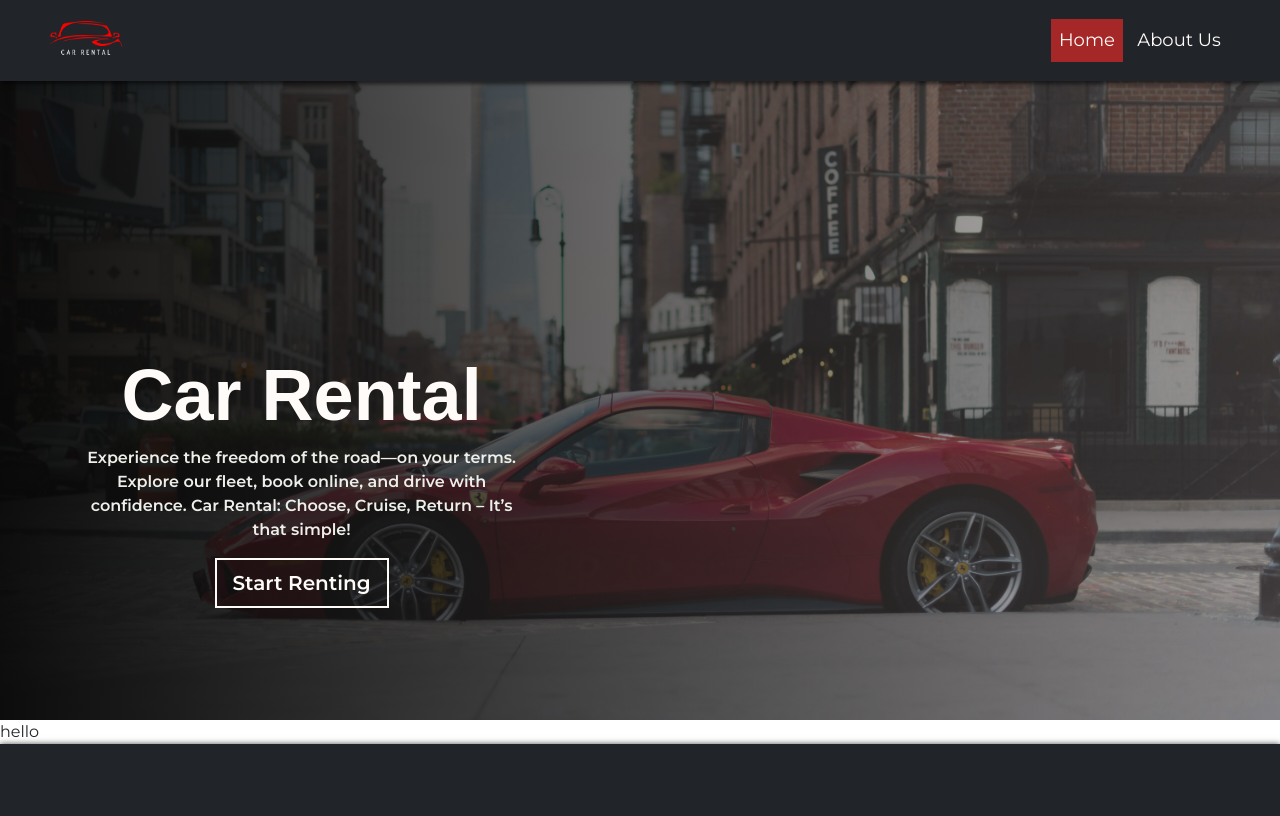
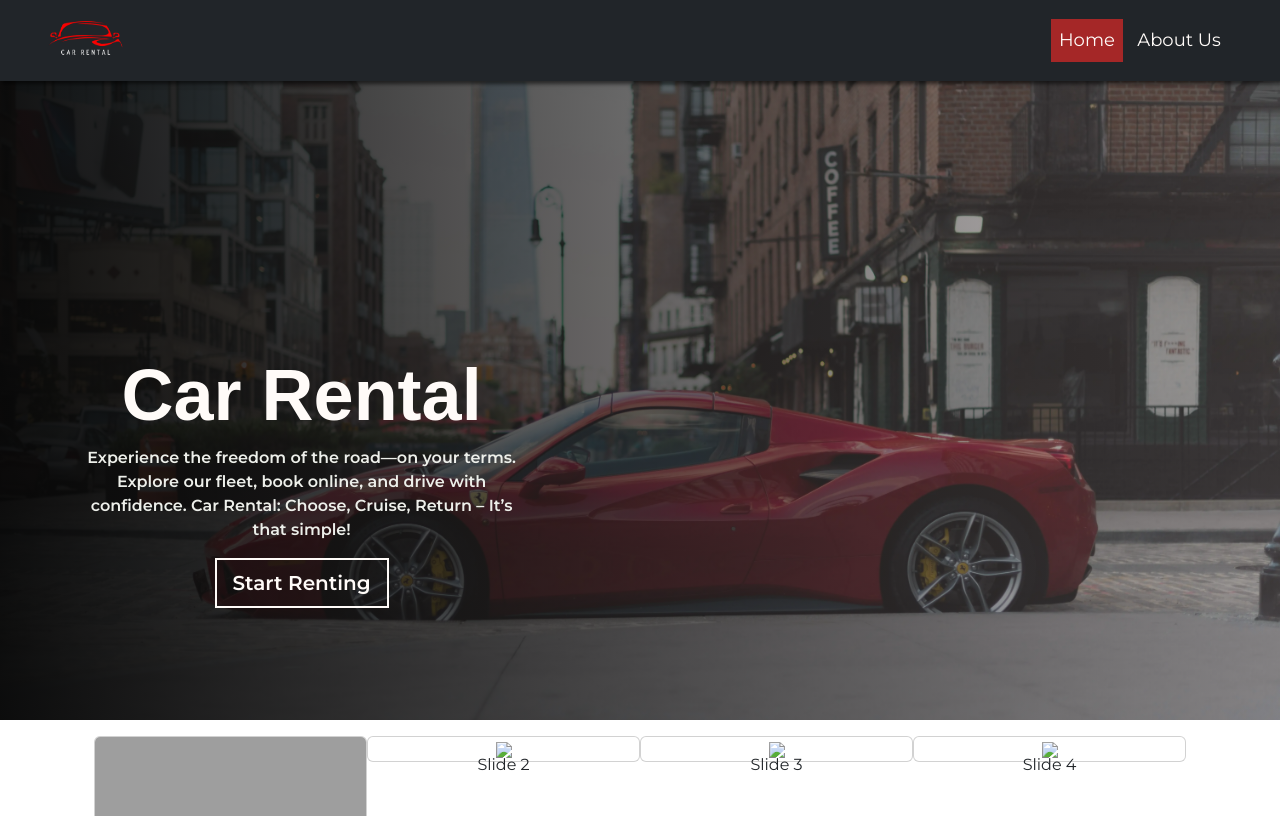
Before and after one commit to HouriaNouhKhanjar/car-rental, a Django app: page / in a window 1280 px wide. Shown: the top 816 px of the page. Run offline with Django 4.2, Linux system fonts and the light colour scheme; some libraries are stand-ins or nearby versions; some web fonts are replaced; grey boxes are pictures that could not be loaded.

Commit message:
push after creating user story template

```diff
--- a/static/css/style.css
+++ b/static/css/style.css
@@ -148,6 +148,40 @@ footer {
     -webkit-filter: grayscale(100%) brightness(88%) contrast(120%);
 }
 
+/* Carousel */
+@media (max-width: 767px) {
+    .carousel-inner .carousel-item > div {
+        display: none;
+    }
+    .carousel-inner .carousel-item > div:first-child {
+        display: block;
+    }
+}
+
+.carousel-inner .carousel-item.active,
+.carousel-inner .carousel-item-next,
+.carousel-inner .carousel-item-prev {
+    display: flex;
+}
+
+/* medium and up screens */
+@media (min-width: 768px) {
+
+    .carousel-inner .carousel-item-end.active,
+    .carousel-inner .carousel-item-next {
+        transform: translateX(25%);
+    }
+
+    .carousel-inner .carousel-item-start.active,
+    .carousel-inner .carousel-item-prev {
+        transform: translateX(-25%);
+    }
+}
+
+.carousel-inner .carousel-item-end,
+.carousel-inner .carousel-item-start {
+    transform: translateX(0);
+}
 
 /* Brekpoint */
 /* Small devices (portrait tablets and large phones, 600px and up) */
--- /dev/null
+++ b/static/js/carousel.js
@@ -0,0 +1,15 @@
+let items = document.querySelectorAll('.carousel .carousel-item')
+
+		items.forEach((el) => {
+			const minPerSlide = 4
+			let next = el.nextElementSibling
+			for (var i=1; i<minPerSlide; i++) {
+				if (!next) {
+            // wrap carousel by using first child
+            next = items[0]
+        }
+        let cloneChild = next.cloneNode(true)
+        el.appendChild(cloneChild.children[0])
+        next = next.nextElementSibling
+    }
+})
--- a/templates/base.html
+++ b/templates/base.html
@@ -34,8 +34,7 @@
 <body class="d-flex flex-column min-vh-100">
 
     <!-- Navbar -->
-    <nav class="navbar navbar-expand-lg bg-dark position-fixed top-0 w-100"
-        data-bs-theme="dark" id="navbar">
+    <nav class="navbar navbar-expand-lg bg-dark position-fixed top-0 w-100" data-bs-theme="dark" id="navbar">
         <div class="container-fluid">
             <a class="navbar-brand" href="#" aria-label="Car Rental logo (load home page on click)">
                 <img src="{% static 'images/logo.png' %}" alt="Car Rental logo" width="75" height="55"
@@ -66,10 +65,12 @@
                 <div class="hero-container text-center">
                     <div class="hero-content animation-element">
                         <h1 class="display-2 fw-bolder animate__animated animate__lightSpeedInLeft">Car Rental</h1>
-                        <p class="lead animate__animated animate__lightSpeedInLeft">Experience the freedom of the road—on your terms.
+                        <p class="lead animate__animated animate__lightSpeedInLeft">Experience the freedom of the
+                            road—on your terms.
                             Explore our fleet, book online, and drive with confidence.
                             Car Rental: Choose, Cruise, Return – It’s that simple!</p>
-                        <a href="#cars-list" aria-label="go to car list" class="btn btn-lg action-button animate__bounceIn">Start
+                        <a href="#cars-list" aria-label="go to car list"
+                            class="btn btn-lg action-button animate__bounceIn">Start
                             Renting</a>
                     </div>
                 </div>
@@ -128,7 +129,7 @@
     <!-- link Font Awesome Kit -->
     <script src="https://kit.fontawesome.com/1e3f59fece.js" crossorigin="anonymous"></script>
     <!-- Custom JS Code -->
-    <!-- <script src="assets/js/"></script> -->
+    <script src="{% static 'js/carousel.js' %}"></script>
 </body>
 
 </html>
--- a/templates/index.html
+++ b/templates/index.html
@@ -3,9 +3,87 @@
 {% block content %}
 
 <!-- index.html content starts here -->
-<div class="container-fluid">
-    <div class="row">
-        hello
+<div class="container text-center my-3">
+    <div class="row mx-auto my-auto justify-content-center">
+        <div id="recipeCarousel" class="carousel slide" data-bs-ride="carousel">
+            <div class="carousel-inner" role="listbox">
+                <div class="carousel-item active">
+                    <div class="col-md-3">
+                        <div class="card">
+                            <img class="card-img-top" src="..." alt="Card image cap" class="img-fluid">
+                            <div class="card-body">
+                                <h5 class="card-title">Car one</h5>
+                                <p class="card-text">price: 10$ per hour</p>
+                                <a href="#" class="btn btn-primary">view details</a>
+                            </div>
+                        </div>
+                    </div>
+                </div>
+                <div class="carousel-item">
+                    <div class="col-md-3">
+                        <div class="card">
+                            <div class="card-img">
+                                <img src="https://via.placeholder.com/700x500.png/DDBEA9/333333?text=2"
+                                    class="img-fluid">
+                            </div>
+                            <div class="card-img-overlay">Slide 2</div>
+                        </div>
+                    </div>
+                </div>
+                <div class="carousel-item">
+                    <div class="col-md-3">
+                        <div class="card">
+                            <div class="card-img">
+                                <img src="https://via.placeholder.com/700x500.png/FFE8D6/333333?text=3"
+                                    class="img-fluid">
+                            </div>
+                            <div class="card-img-overlay">Slide 3</div>
+                        </div>
+                    </div>
+                </div>
+                <div class="carousel-item">
+                    <div class="col-md-3">
+                        <div class="card">
+                            <div class="card-img">
+                                <img src="https://via.placeholder.com/700x500.png/B7B7A4/333333?text=4"
+                                    class="img-fluid">
+                            </div>
+                            <div class="card-img-overlay">Slide 4</div>
+                        </div>
+                    </div>
+                </div>
+                <div class="carousel-item">
+                    <div class="col-md-3">
+                        <div class="card">
+                            <div class="card-img">
+                                <img src="https://via.placeholder.com/700x500.png/A5A58D/333333?text=5"
+                                    class="img-fluid">
+                            </div>
+                            <div class="card-img-overlay">Slide 5</div>
+                        </div>
+                    </div>
+                </div>
+                <div class="carousel-item">
+                    <div class="col-md-3">
+                        <div class="card">
+                            <div class="card-img">
+                                <img src="https://via.placeholder.com/700x500.png/6B705C/eeeeee?text=6"
+                                    class="img-fluid">
+                            </div>
+                            <div class="card-img-overlay">Slide 6</div>
+                        </div>
+                    </div>
+                </div>
+            </div>
+            <a class="carousel-control-prev bg-transparent w-aut" href="#recipeCarousel" role="button"
+                data-bs-slide="prev">
+                <span class="carousel-control-prev-icon" aria-hidden="true"></span>
+            </a>
+            <a class="carousel-control-next bg-transparent w-aut" href="#recipeCarousel" role="button"
+                data-bs-slide="next">
+                <span class="carousel-control-next-icon" aria-hidden="true"></span>
+            </a>
+        </div>
     </div>
 </div>
 
```
